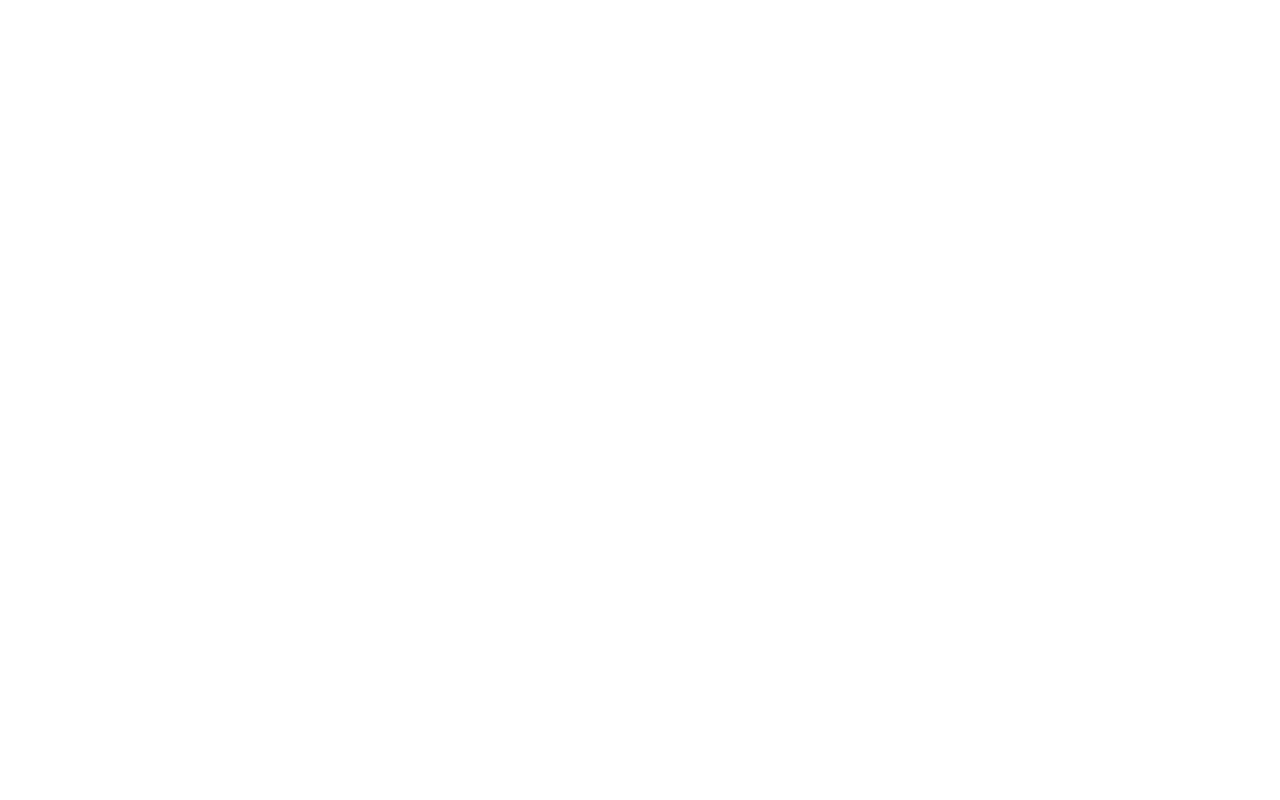
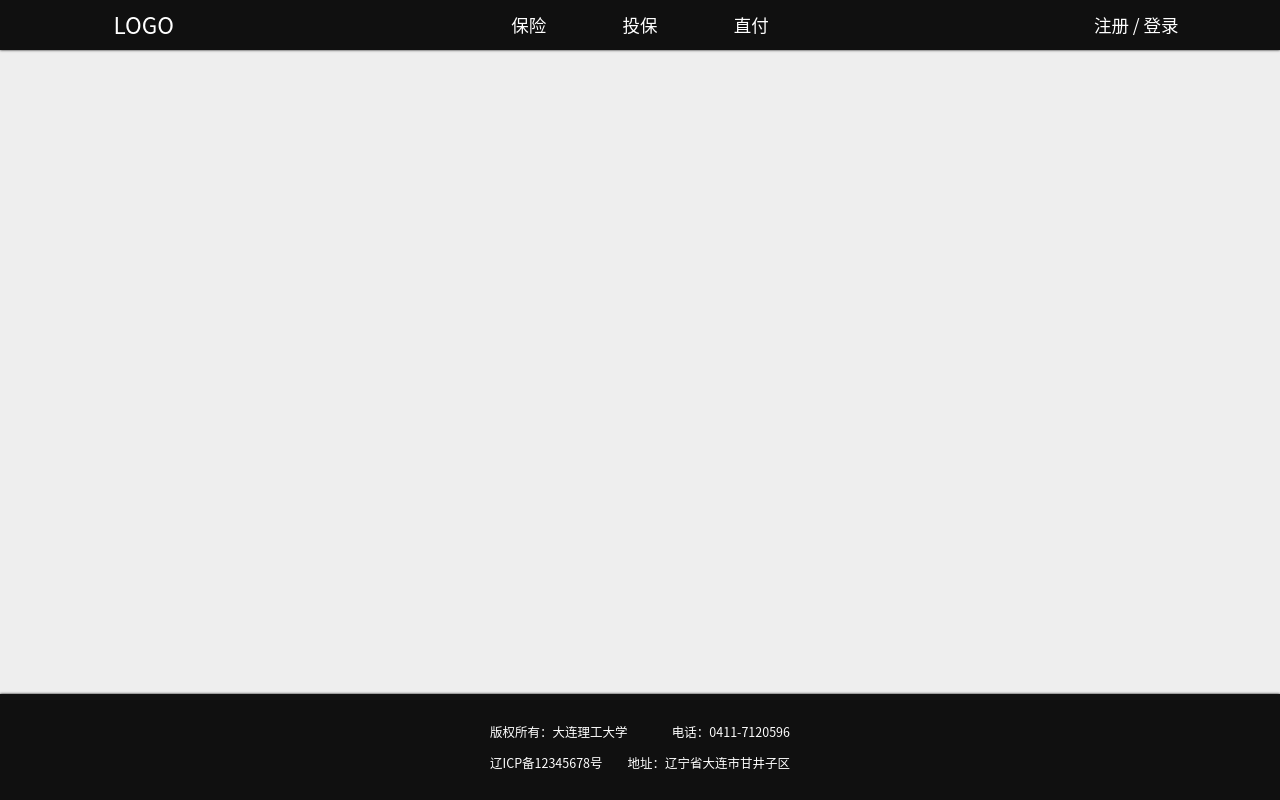
Before and after one commit to Soulike/Blockchain-Medical-Alliance, a React app: page /account/login in a window 1280 px wide. Built offline with nearby package versions, Linux system fonts and the light colour scheme.

Commit message:
完成 Root 布局

```diff
--- a/public/index.html
+++ b/public/index.html
@@ -1,5 +1,5 @@
 <!DOCTYPE html>
-<html lang="en">
+<html lang="zh-cn">
 <head>
     <meta charset="utf-8" />
     <link href="%PUBLIC_URL%/favicon.ico" rel="shortcut icon" />
@@ -22,7 +22,7 @@
       work correctly both with client-side routing and a non-root public URL.
       Learn how to configure a non-root public URL by running `npm run build`.
     -->
-    <title>React App</title>
+    <title>医疗区块链联盟</title>
 </head>
 <body>
 <noscript>You need to enable JavaScript to run this app.</noscript>
--- /dev/null
+++ b/src/Constant/COLOR.scss
@@ -0,0 +1,4 @@
+$BLACK: #101010;
+$WHITE: #FFF;
+$BLUE: #17C0EF;
+$GRAY: #EEE;
--- /dev/null
+++ b/src/Constant/FONT.scss
@@ -0,0 +1,2 @@
+$SANS_SERIF: '思源黑体', 'Source Han Sans', 'Noto Sans CJK SC', sans-serif;
+$SERIF: '思源宋体', 'Source Han Serif', 'Noto Serif CJK SC', serif;
--- /dev/null
+++ b/src/Constant/ROOT.scss
@@ -0,0 +1,4 @@
+@import "./COLOR";
+
+$SHADOW: 0 0 0.25rem $BLACK;
+$FOOTER_HEIGHT: (170rem/16);
--- /dev/null
+++ b/src/Pages/Root/Footer/Style.module.scss
@@ -0,0 +1,25 @@
+@import "../../../Constant/COLOR";
+@import "../../../Constant/ROOT";
+
+.Footer {
+    height: $FOOTER_HEIGHT;
+    background-color: $BLACK;
+    color: $WHITE;
+    box-shadow: $SHADOW;
+
+    display: flex;
+    justify-content: center;
+    align-items: center;
+
+    .infoWrapper {
+        display: flex;
+        flex-wrap: wrap;
+        justify-content: space-between;
+        width: 30rem;
+        font-size: (20rem/16);
+
+        .info {
+            line-height: (50rem/16);
+        }
+    }
+}
--- /dev/null
+++ b/src/Pages/Root/Footer/View.js
@@ -0,0 +1,21 @@
+import React, {Component} from 'react';
+import Style from './Style.module.scss';
+
+class Footer extends Component
+{
+    render()
+    {
+        return (
+            <div className={Style.Footer}>
+                <div className={Style.infoWrapper}>
+                    <span className={Style.info}>版权所有：大连理工大学</span>
+                    <span className={Style.info}>电话：0411-7120596</span>
+                    <span className={Style.info}>辽ICP备12345678号</span>
+                    <span className={Style.info}>地址：辽宁省大连市甘井子区</span>
+                </div>
+            </div>
+        );
+    }
+}
+
+export default Footer;
--- /dev/null
+++ b/src/Pages/Root/Footer/index.js
@@ -0,0 +1,3 @@
+import View from './View';
+
+export {View};
--- /dev/null
+++ b/src/Pages/Root/Header/Style.module.scss
@@ -0,0 +1,52 @@
+@import "../../../Constant/COLOR";
+@import "../../../Constant/ROOT";
+
+.Header {
+    width: 100%;
+    height: 5rem;
+    background-color: $BLACK;
+    color: $WHITE;
+    font-size: 1.75rem;
+    display: flex;
+    justify-content: space-between;
+    align-items: center;
+    padding: 0 10rem;
+    box-shadow: $SHADOW;
+
+    a {
+        color: $WHITE;
+        text-decoration: none;
+
+        &:hover {
+            color: $BLUE;
+        }
+    }
+
+    .logoWrapper {
+        width: 5*1.75rem;
+        text-align: center;
+
+        .logo {
+            font-size: 2.25rem;
+        }
+    }
+
+    .navWrapper {
+        width: 25.75rem;
+        display: flex;
+        justify-content: space-between;
+
+        .navItem {
+
+        }
+    }
+
+    .authControllerWrapper {
+        width: 5*1.75rem;
+        text-align: center;
+
+        .link {
+
+        }
+    }
+}
--- /dev/null
+++ b/src/Pages/Root/Header/View.js
@@ -0,0 +1,45 @@
+import React, {Component} from 'react';
+import Style from './Style.module.scss';
+import {Link} from 'react-router';
+
+class Header extends Component
+{
+    constructor(props)
+    {
+        super(props);
+        this.state = {
+            hasLoggedIn: false,
+        };
+    }
+
+
+    render()
+    {
+        const {hasLoggedIn} = this.state;
+        return (
+            <div className={Style.Header}>
+                <div className={Style.logoWrapper}>
+                    <div className={Style.logo}>LOGO</div>
+                </div>
+                <nav className={Style.navWrapper}>
+                    <Link onlyActiveOnIndex={false} className={Style.navItem} to={'#'}>保险</Link>
+                    <Link onlyActiveOnIndex={false} className={Style.navItem} to={'#'}>投保</Link>
+                    <Link onlyActiveOnIndex={false} className={Style.navItem} to={'#'}>直付</Link>
+                </nav>
+                <div className={Style.authControllerWrapper}>
+                    {
+                        hasLoggedIn
+                            ? <Link onlyActiveOnIndex={false} className={Style.link} to={'#'}>个人中心</Link>
+                            : [
+                                <Link onlyActiveOnIndex={false} className={Style.link} to={'#'}>注册</Link>, ' / ',
+                                <Link onlyActiveOnIndex={false} className={Style.link} to={'#'}>登录</Link>,
+                            ]
+                    }
+
+                </div>
+            </div>
+        );
+    }
+}
+
+export default Header;
--- /dev/null
+++ b/src/Pages/Root/Header/index.js
@@ -0,0 +1,3 @@
+import View from './View';
+
+export {View};
--- a/src/Pages/Root/Style.module.scss
+++ b/src/Pages/Root/Style.module.scss
@@ -1,3 +1,23 @@
+@import "../../Constant/ROOT";
+@import "../../Constant/COLOR";
+
 .Root {
+    position: relative;
+    min-height: 100%;
+    background-color: $GRAY;
 
+    .headerWrapper {
+
+    }
+
+    .mainContent {
+        padding-bottom: $FOOTER_HEIGHT;
+        box-sizing: content-box;
+    }
+
+    .footerWrapper {
+        position: absolute;
+        bottom: 0;
+        width: 100%;
+    }
 }
--- a/src/Pages/Root/View.js
+++ b/src/Pages/Root/View.js
@@ -1,13 +1,24 @@
 import React, {Component} from 'react';
 import Style from './Style.module.scss';
+import {View as Header} from './Header';
+import {View as Footer} from './Footer';
 
 class Root extends Component
 {
     render()
     {
+        const {children} = this.props;
         return (
             <div className={Style.Root}>
-
+                <header className={Style.headerWrapper}>
+                    <Header />
+                </header>
+                <main className={Style.mainContent}>
+                    {children}
+                </main>
+                <footer className={Style.footerWrapper}>
+                    <Footer />
+                </footer>
             </div>
         );
     }
--- a/src/index.scss
+++ b/src/index.scss
@@ -1,3 +1,7 @@
-html {
-    font-size: 16px;
+@import "./Constant/FONT";
+
+html, body, #root {
+    font-size: 10px;
+    font-family: $SANS_SERIF;
+    height: 100%;
 }
```
